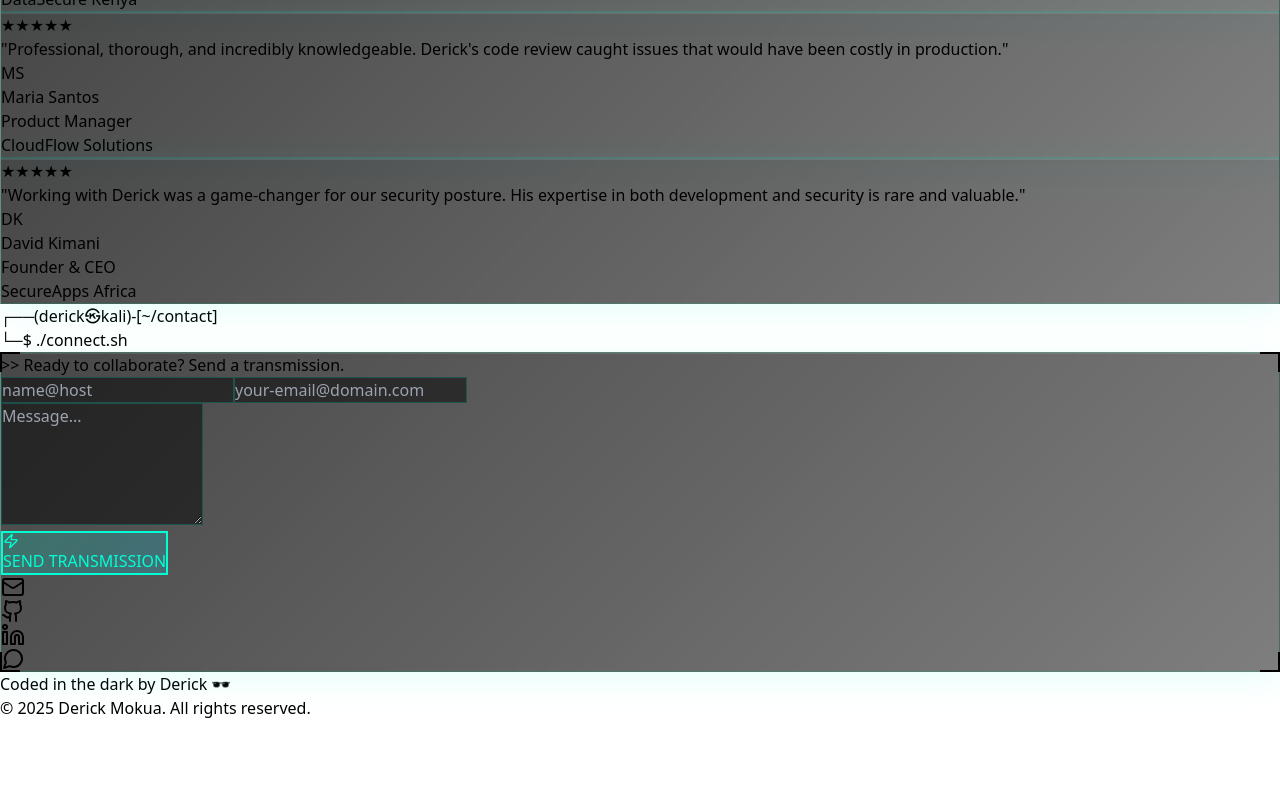
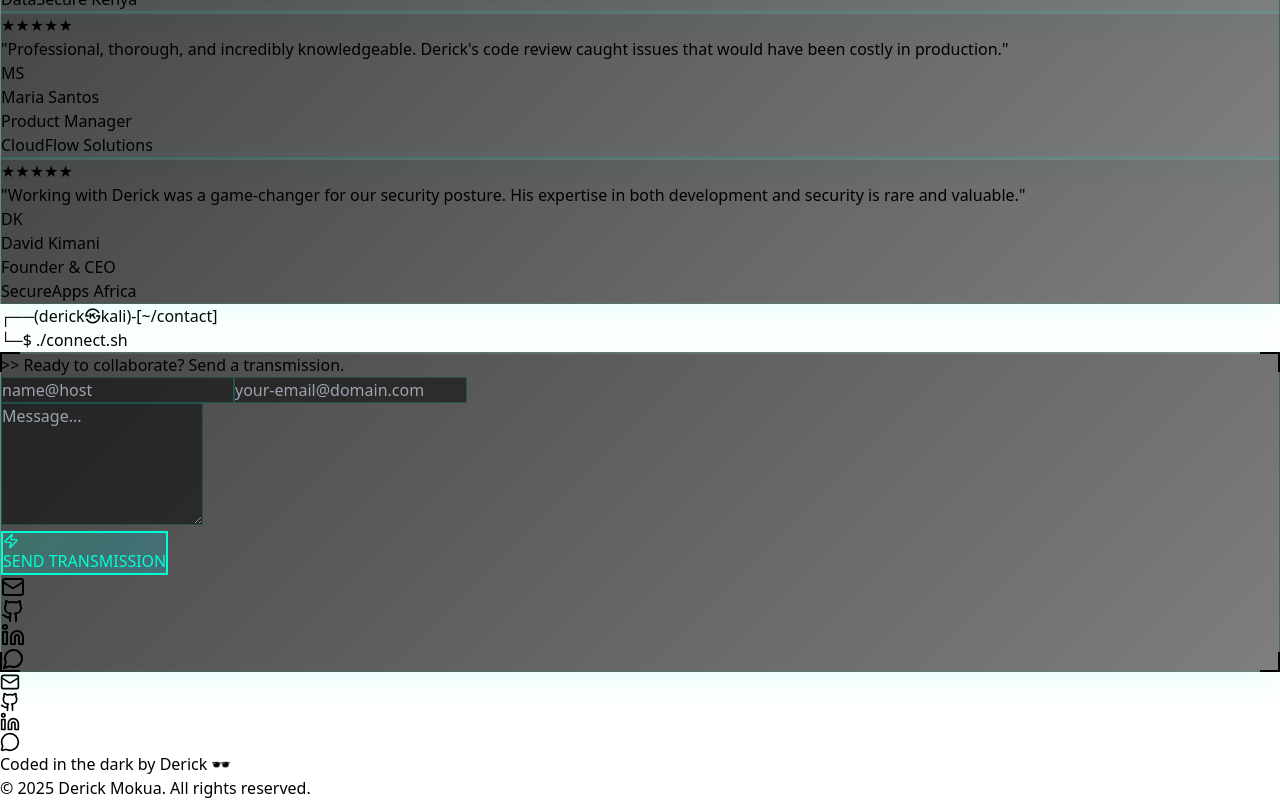
Before and after one commit to derickmokua/my_portfolio, a React (Vite) app: page / in a window 1280 px wide. Shown: the part 5138-5938 px from the top of the page. Before the commit the page ends 5858 px from the top, so only its background shows below. Built offline with nearby package versions, Linux system fonts and the light colour scheme; the HTML template or start-up script is replaced by a standard one.

Commit message:
Initial commit

```diff
--- a/src/App.jsx
+++ b/src/App.jsx
@@ -1,5 +1,5 @@
 import React, { useEffect, useRef, useState, Suspense, lazy } from 'react';
-import { Terminal, Shield, Wifi, Skull, Menu, X, Zap, Volume2, VolumeX } from 'lucide-react';
+import { Terminal, Shield, Wifi, Skull, Menu, X, Zap, Volume2, VolumeX, MessageCircle, Github, Linkedin, Mail } from 'lucide-react';
 import { motion, useScroll } from 'framer-motion';
 
 // --- DATA ---
@@ -294,9 +294,9 @@ export default function App() {
 
       <div className="min-h-screen bg-black text-white font-mono overflow-x-hidden">
         <MatrixCanvas opacity={0.08} scrollY={scrollY} />
-        <ParticleField scrollY={scrollY}/>
+        <ParticleField scrollY={scrollY} />
         <ScanLines />
-        <CyberGrid scrollY={scrollY}/>
+        <CyberGrid scrollY={scrollY} />
         <EnergyPulse />
         <CursorTrail />
         <HUD scrollY={scrollY} />
@@ -423,6 +423,42 @@ export default function App() {
 
           <footer className="relative py-8 px-4 border-t border-cyan-500/20 bg-black/50">
             <div className="max-w-5xl mx-auto text-center text-gray-400">
+              <div className="flex justify-center gap-6 mb-4">
+                <a
+                  href="mailto:contact@derickmokua.dev"
+                  className="text-gray-400 hover:text-cyan-400 transition-colors duration-300"
+                  aria-label="Email"
+                >
+                  <Mail size={20} />
+                </a>
+                <a
+                  href="https://github.com/derickmokua"
+                  target="_blank"
+                  rel="noopener noreferrer"
+                  className="text-gray-400 hover:text-cyan-400 transition-colors duration-300"
+                  aria-label="GitHub"
+                >
+                  <Github size={20} />
+                </a>
+                <a
+                  href="https://www.linkedin.com/in/derick-mokua-b05165369"
+                  target="_blank"
+                  rel="noopener noreferrer"
+                  className="text-gray-400 hover:text-cyan-400 transition-colors duration-300"
+                  aria-label="LinkedIn"
+                >
+                  <Linkedin size={20} />
+                </a>
+                <a
+                  href="https://wa.me/254716883375"
+                  target="_blank"
+                  rel="noopener noreferrer"
+                  className="text-gray-400 hover:text-green-400 transition-colors duration-300"
+                  aria-label="WhatsApp"
+                >
+                  <MessageCircle size={20} />
+                </a>
+              </div>
               <p className="mb-2 text-cyan-400">Coded in the dark by Derick 🕶️</p>
               <p className="text-sm">&copy; 2025 Derick Mokua. All rights reserved.</p>
             </div>
```
Lines whose indentation alone changed are shown as unchanged.
